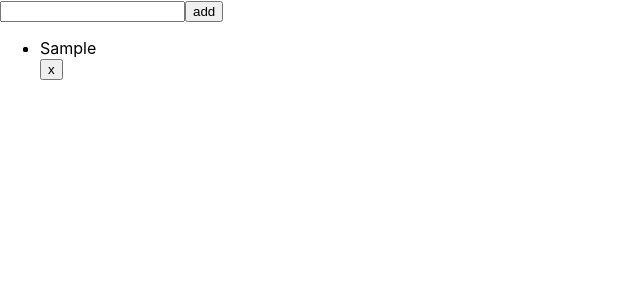
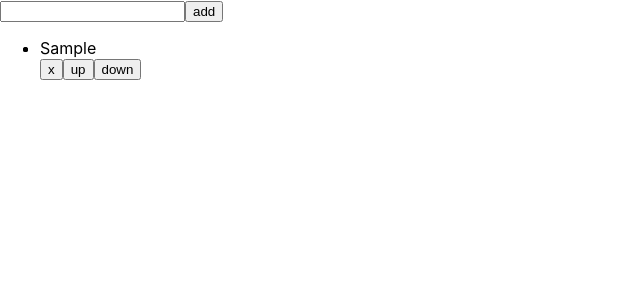
Before and after one commit to AlanKrajina/movies_react_app, a React (Create React App) app: page / in a window 1280 px wide. Both pictures are taken after typing "Sample" into the empty fields and a click on the button "add". Shown: the top 300 px of the page, without its empty margins (0-640 px from the left). Built offline with nearby package versions, Linux system fonts and the light colour scheme.

Commit message:
added move up-down

```diff
--- a/src/components/Todo.js
+++ b/src/components/Todo.js
@@ -7,7 +7,9 @@ class Todo extends Component {
         items: [],
       }
 
+
 // add
+
     addItem = e => {
         e.preventDefault()
 
@@ -24,11 +26,7 @@ class Todo extends Component {
         }
 
 
-
 // delete
-/*     deleteItem = (index) => {
-      return this.setState({items: [...this.state.items].splice(index, 1)})
-    } */
 
     deleteItem = (index) => {
       this.setState(prevState => ({
@@ -37,6 +35,35 @@ class Todo extends Component {
     };
 
 
+// move up-down <li>
+
+    moveUp = (index) => {
+      let duplicateState = {...this.state.items}
+      let previousItem = duplicateState[index -1]
+      let itemToBeMoved = duplicateState[index]
+      duplicateState[index -1] = itemToBeMoved
+      duplicateState[index] = previousItem
+      this.setState({
+        items: duplicateState
+      });
+    }
+
+    moveDown = (index) => {
+      let newduplicateState = this.state.items.slice() // created new array
+
+                                                       // finding items:
+      let goesUpItem = newduplicateState[index]        // created first item we clicked and found with index -> on newduplicateState array
+
+      let goesDownItem = newduplicateState[index +1]   // created ABOVE second item we found using one index level up -> on newduplicateState array
+
+                                                       // position switch:
+      newduplicateState[index +1] = goesUpItem         // clicked itemToBeMoved moved UP to new position on array
+      newduplicateState[index] = goesDownItem          // previous item that was UP now moved DOWN to new position on array (where itemToBeMoved was)
+
+      this.setState({
+        items: newduplicateState
+      });
+    }
 
     render() {
         return (
@@ -53,7 +80,7 @@ class Todo extends Component {
               </form>
 
             </div>
-              <TodoComp entries={this.state.items} deleteItem={this.deleteItem}/>
+              <TodoComp entries={this.state.items} deleteItem={this.deleteItem} moveUp={this.moveUp} moveDown={this.moveDown}/>
           </div>
         );
       }
--- a/src/components/TodoComp.js
+++ b/src/components/TodoComp.js
@@ -6,6 +6,9 @@ const TodoComp = (props) => {
         <li key={index}>
             <li>{entry.text}</li>
             <button onClick={()=>props.deleteItem(index)}>x</button>
+            <button onClick={()=>props.moveUp(index)}>up</button>
+            <button onClick={()=>props.moveDown(index)}>down</button>
+
         </li>
         ))
 
```
